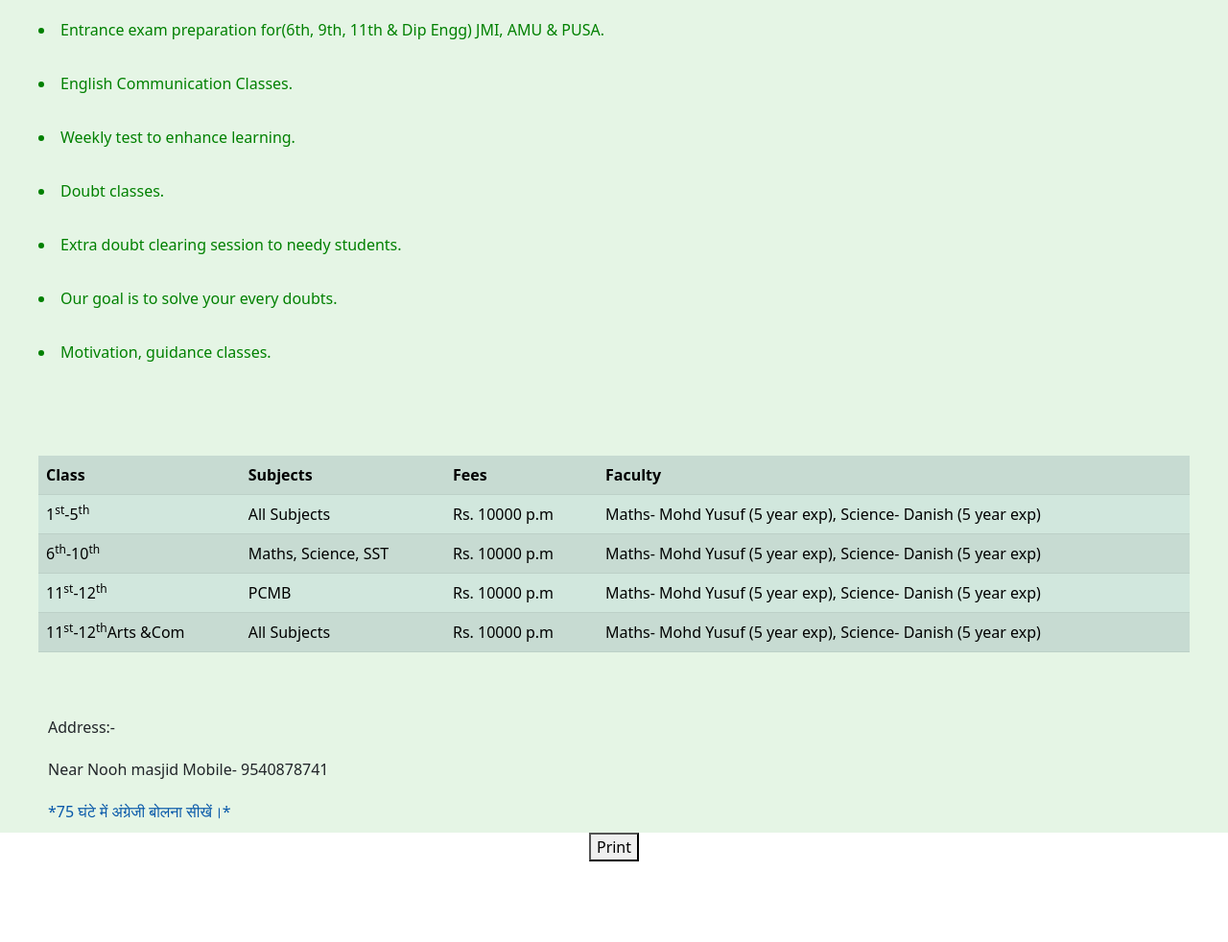
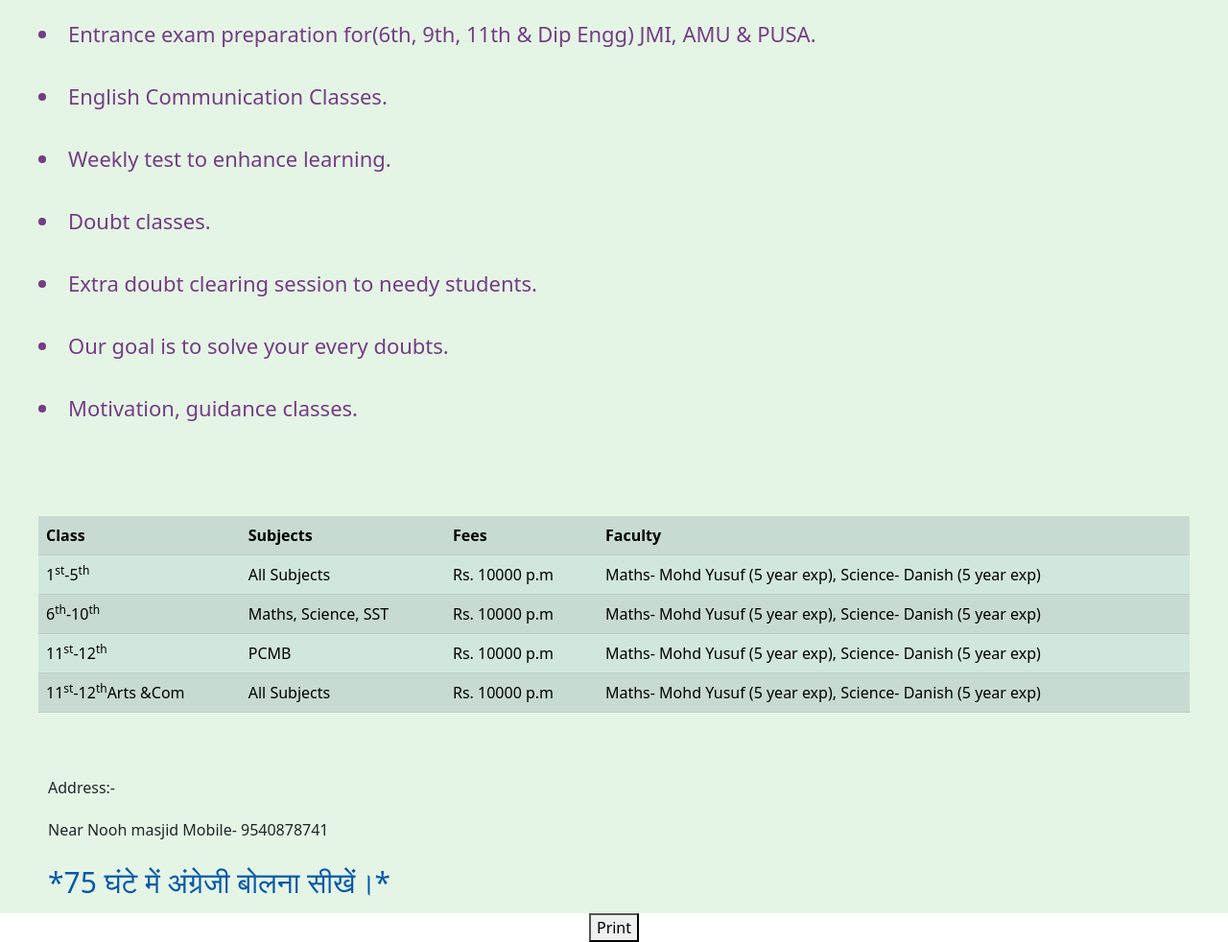
Before and after one commit to Merciful123/successacademy, a plain HTML site: page index.html in a window 1280 px wide. Shown: the part 93-1075 px from the top of the page at 96% size. Before the commit the page ends 991 px from the top, so only its background shows below. Drawn offline with nearby package versions, Linux system fonts and the light colour scheme.

Commit message:
made some changes

```diff
--- a/index.html
+++ b/index.html
@@ -91,7 +91,7 @@
         <div class="foot">
             <div style="padding: 10px">Address:-</div>
             <div style="padding: 10px">Near Nooh masjid Mobile- 9540878741</div>
-            <div style="color: rgb(7, 88, 169); padding: 10px">
+            <div style="color: rgb(7, 88, 169); padding: 10px; font-size:30px">
                 *75 घंटे में अंग्रेजी बोलना सीखें।*
             </div>
         </div>
--- a/style.css
+++ b/style.css
@@ -29,7 +29,8 @@
  }
 
  li {
-     color: green;
+     color: rgb(116, 61, 133);
+     font-size: 22px;
  }
 
  .body {
```
